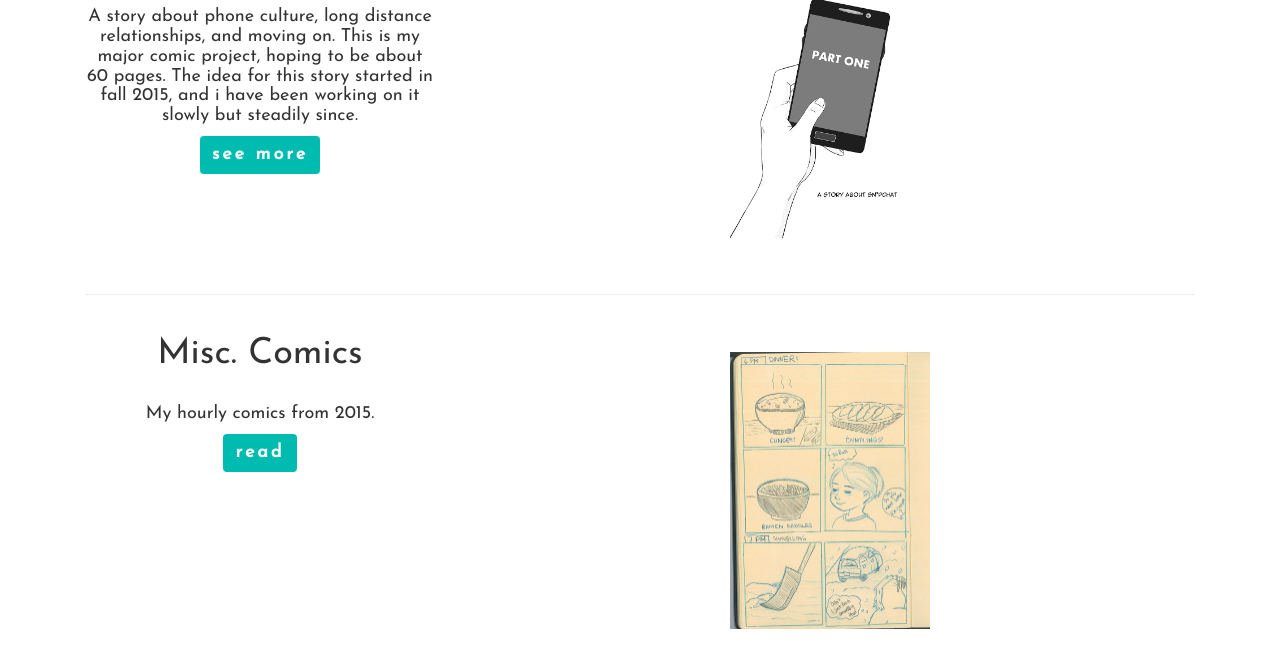
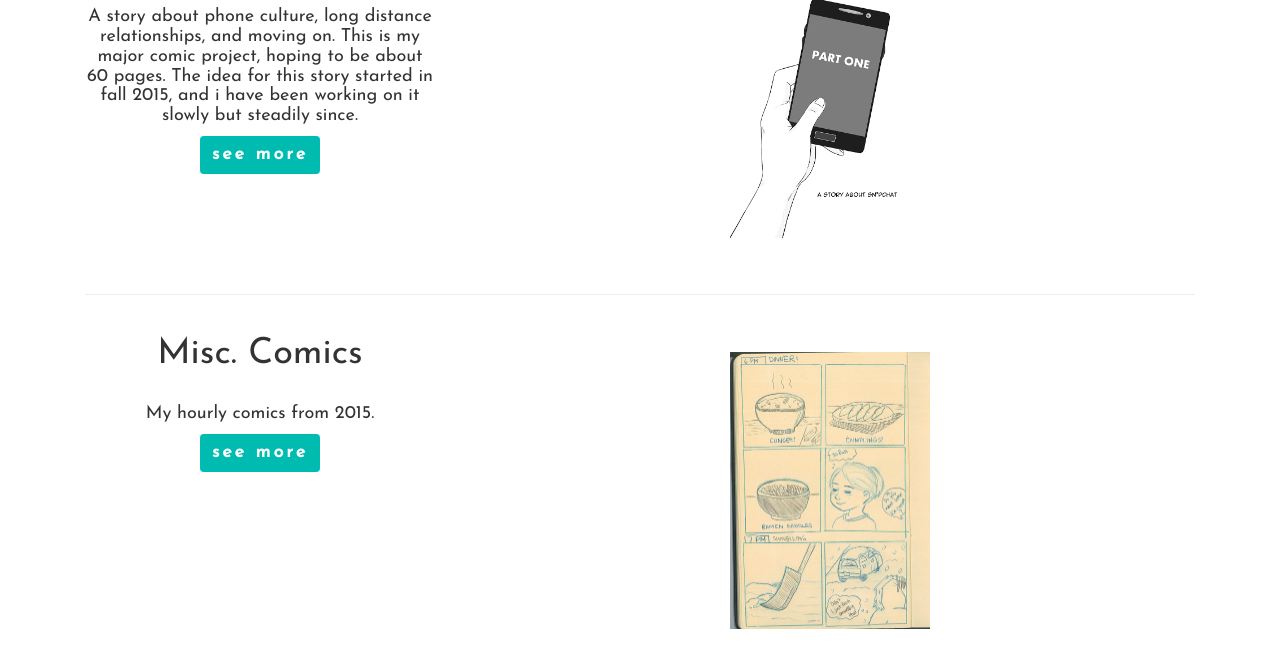
Before and after one commit to shirlywong/shirlywong.github.io, a plain HTML site: page comics.html in a window 1280 px wide. Shown: the part 612-1277 px from the top of the page. Drawn offline with nearby package versions, Linux system fonts and the light colour scheme.

Commit message:
Update button label
Read to See More for consistency

```diff
--- a/comics.html
+++ b/comics.html
@@ -91,7 +91,7 @@
                 </h4>
             </div>
             <div class="row">
-                <button type="button" class="btn btn-primary" style="bottom:0;">Read</button>
+                <button type="button" class="btn btn-primary" style="bottom:0;">See More</button>
             </div>
         </div>
         <div class="col-md-8 col-lg-8">
```
